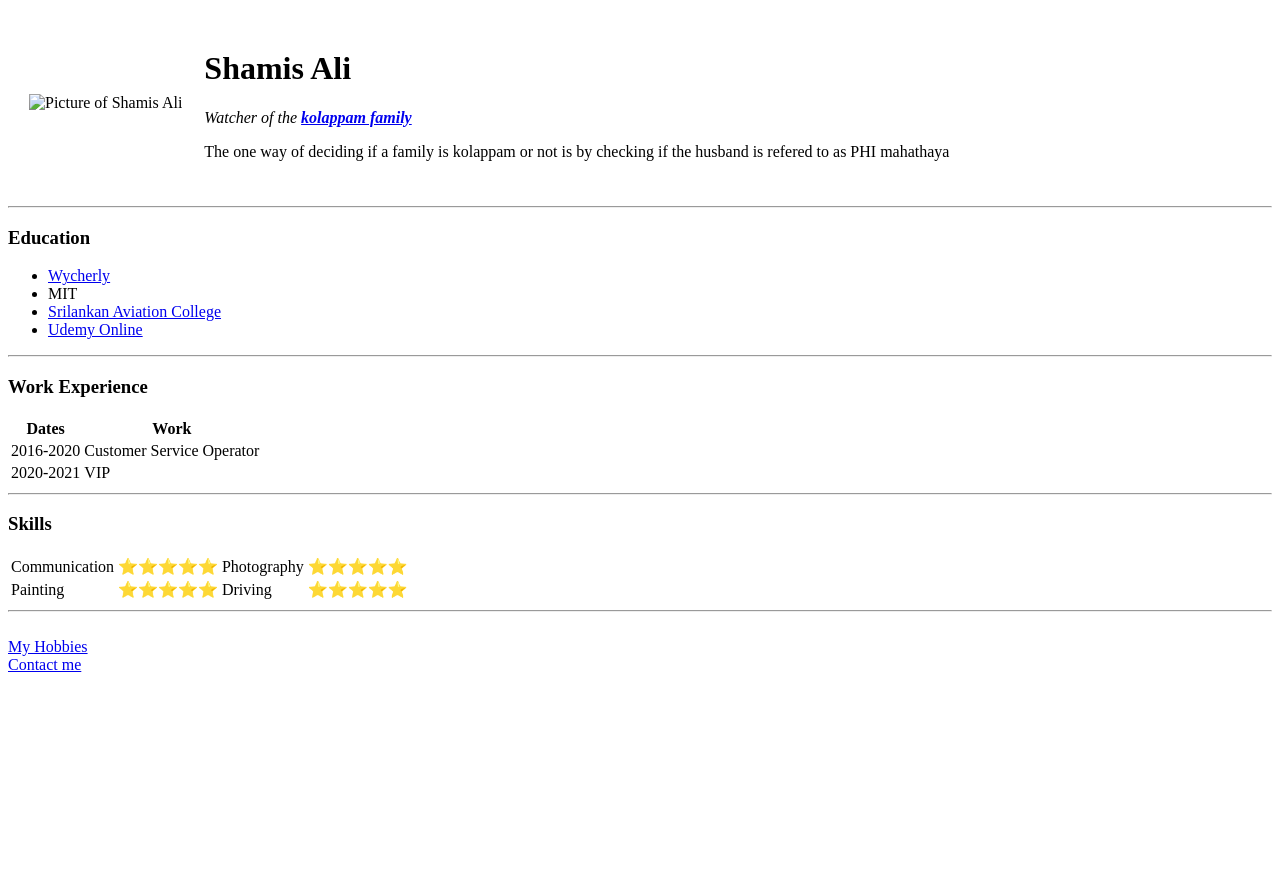
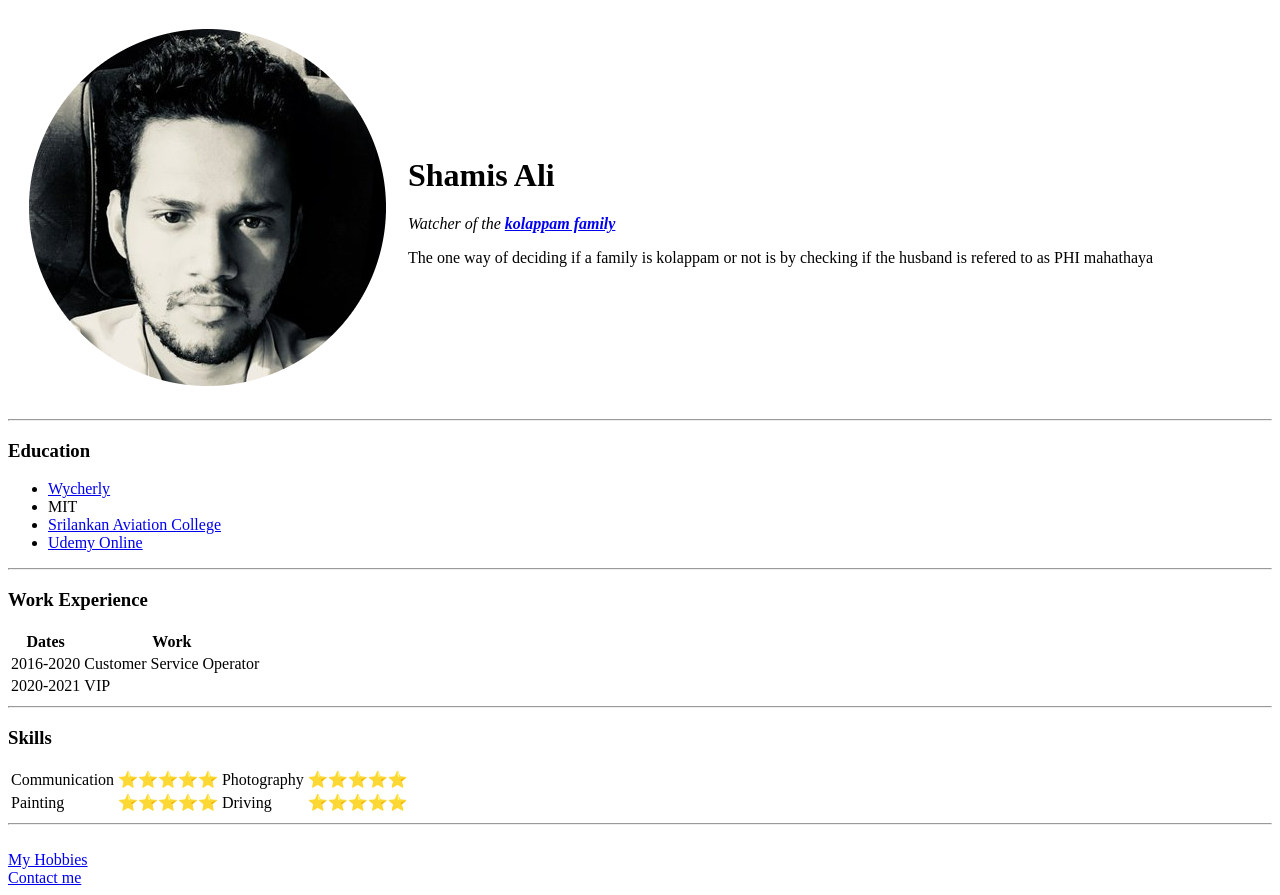
Before and after one commit to Shamismowlana/CV, a plain HTML site: page index.html in a window 1280 px wide. Before the commit the page ends 800 px from the top, so only its background shows below. Drawn offline with Linux system fonts and the light colour scheme.

Commit message:
Update index.html

```diff
--- a/index.html
+++ b/index.html
@@ -8,7 +8,7 @@
 
 <body>
   <table cellspacing="20">
-    <td><img src="images/shamis.png" alt="Picture of Shamis Ali"></td>
+    <td><img src="shamis.png" alt="Picture of Shamis Ali"></td>
     <td>
       <h1>Shamis Ali</h1>
       <p><em>Watcher of the <strong><a href="https://alt.army.lk/phi2/">kolappam family</a></strong></em></p>
```
